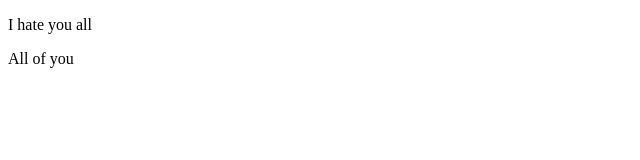
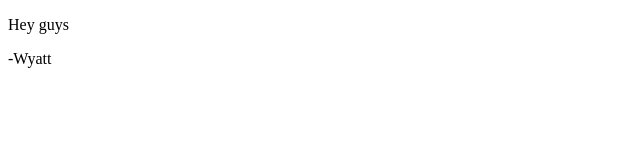
Before and after one commit to wtrknght/project, a plain HTML site: page index.html in a window 1280 px wide. Shown: the full height of the page, 0-640 px from the left. Drawn offline with Linux system fonts and the light colour scheme.

Commit message:
Update index.html

```diff
--- a/index.html
+++ b/index.html
@@ -1,9 +1,9 @@
 <!doctype html>
 <html>
 <head>
-  <p>I hate you all</p>
+  <p>Hey guys</p>
 </head>
 <body>
-  <p>All of you</p>
+  <p>-Wyatt</p>
 </body>
 </html>
```
